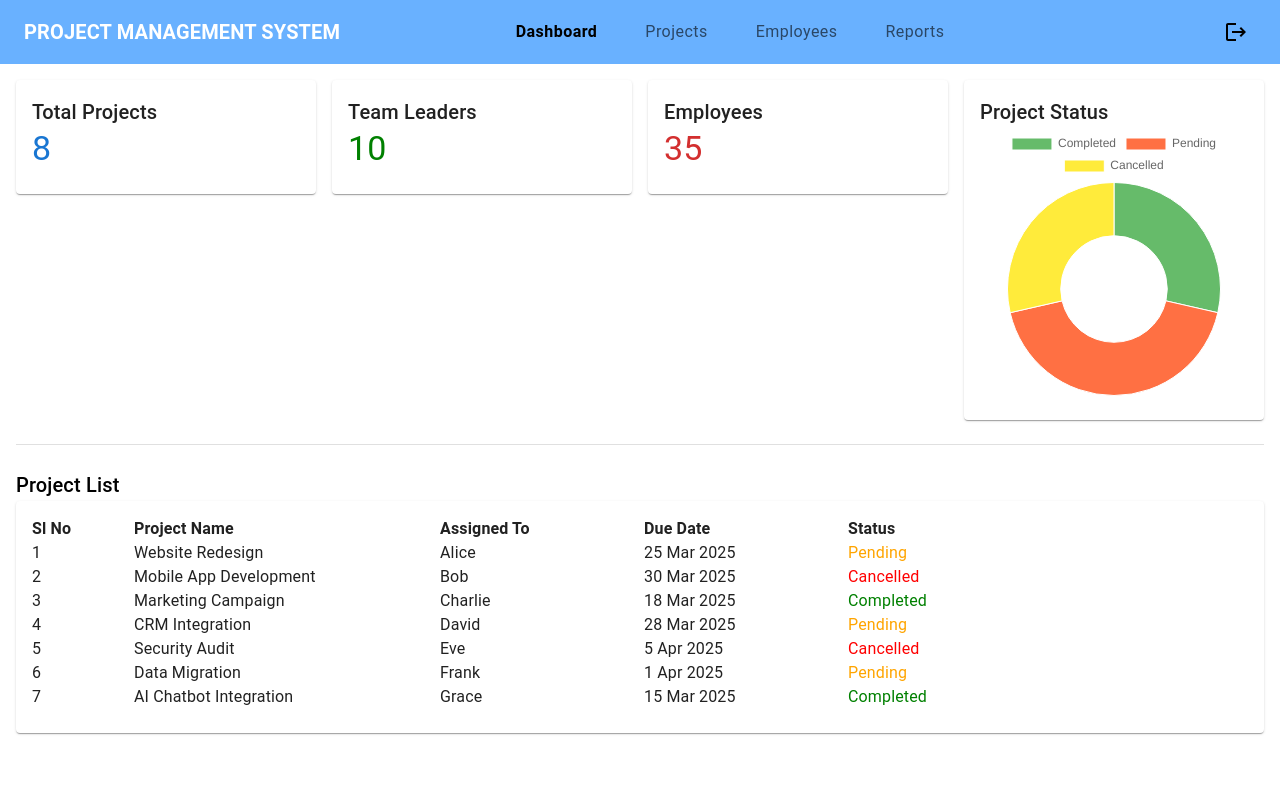
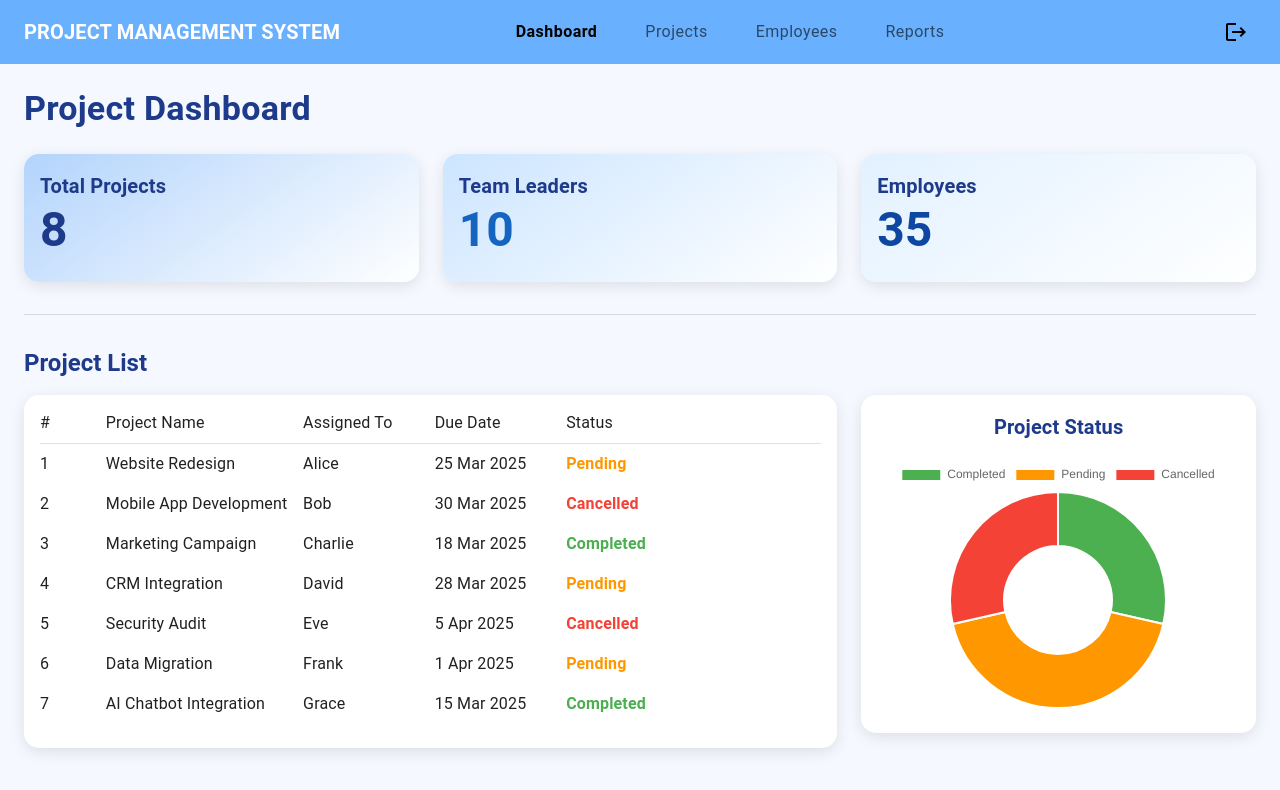
Before and after one commit to YogeshPatgar125/RDL_PMS, a React (Create React App) app in the folder frontend/: page /dashboard in a window 1280 px wide. Shown: the top 790 px of the page. Built offline with nearby package versions, Linux system fonts and the light colour scheme.

Commit message:
Dashboard chart

```diff
--- a/frontend/package.json
+++ b/frontend/package.json
@@ -18,6 +18,7 @@
     "react-dom": "^19.0.0",
     "react-router-dom": "^7.4.0",
     "react-scripts": "5.0.1",
+    "react-toastify": "^11.0.5",
     "web-vitals": "^2.1.4"
   },
   "scripts": {
--- a/frontend/src/pages/Dashboard.js
+++ b/frontend/src/pages/Dashboard.js
@@ -3,7 +3,6 @@ import { Card, CardContent, Typography, Grid, Box, Divider } from '@mui/material
 import { Doughnut } from 'react-chartjs-2';
 import { Chart as ChartJS } from 'chart.js/auto';
 import Navbar from '../components/Navbar';
-
 
 const ProjectDashboard = () => {
   const projectData = [
@@ -27,81 +26,109 @@ const ProjectDashboard = () => {
     labels: ['Completed', 'Pending', 'Cancelled'],
     datasets: [{
       data: [statuses.completed, statuses.pending, statuses.cancelled],
-      backgroundColor: ['#66bb6a', '#ff7043', '#ffeb3b'],
-      borderWidth: 1,
+      backgroundColor: ['#4caf50', '#ff9800', '#f44336'],
+      borderWidth: 2,
     }],
   };
 
   return (
     <>
       <Navbar />
-      <Box p={2}>
-        <Grid container spacing={2}>
-          <Grid item xs={12} md={3}>
-            <Card>
-              <CardContent>
-                <Typography variant="h6">Total Projects</Typography>
-                <Typography variant="h4" color="primary">8</Typography>
-              </CardContent>
-            </Card>
-          </Grid>
+      <Box p={3} sx={{ backgroundColor: '#f5f9ff', minHeight: '100vh' }}>
+        <Typography variant="h4" fontWeight="bold" color="#1e3a8a" mb={3}>
+          Project Dashboard
+        </Typography>
 
-          <Grid item xs={12} md={3}>
-            <Card>
-              <CardContent>
-                <Typography variant="h6">Team Leaders</Typography>
-                <Typography variant="h4" color="green">10</Typography>
-              </CardContent>
-            </Card>
-          </Grid>
-
-          <Grid item xs={12} md={3}>
-            <Card>
-              <CardContent>
-                <Typography variant="h6">Employees</Typography>
-                <Typography variant="h4" color="error">35</Typography>
-              </CardContent>
-            </Card>
-          </Grid>
-
-          <Grid item xs={12} md={3}>
-            <Card>
-              <CardContent>
-                <Typography variant="h6">Project Status</Typography>
-                <Doughnut data={chartData} />
-              </CardContent>
-            </Card>
-          </Grid>
+        <Grid container spacing={3}>
+          {['Total Projects', 'Team Leaders', 'Employees'].map((title, index) => (
+            <Grid item xs={12} sm={4} key={index}>
+              <Card
+                sx={{
+                  background: `linear-gradient(145deg, ${
+                    index === 0 ? '#b3d4fc' : index === 1 ? '#cce5ff' : '#e2f1ff'
+                  }, white)`,
+                  boxShadow: '0 4px 15px rgba(0, 0, 0, 0.1)',
+                  borderRadius: '15px',
+                  transition: '0.3s',
+                  '&:hover': { boxShadow: 8, transform: 'scale(1.05)' },
+                }}
+              >
+                <CardContent>
+                  <Typography variant="h6" fontWeight="bold" color="#1e3a8a">
+                    {title}
+                  </Typography>
+                  <Typography variant="h3" color={
+                    index === 0 ? '#1e3a8a' : index === 1 ? '#1565c0' : '#0d47a1'
+                  } fontWeight="bold">
+                    {index === 0 ? 8 : index === 1 ? 10 : 35}
+                  </Typography>
+                </CardContent>
+              </Card>
+            </Grid>
+          ))}
         </Grid>
 
-        <Divider sx={{ my: 3 }} />
+        <Divider sx={{ my: 4 }} />
 
-        <Typography variant="h6">Project List</Typography>
-        <Grid container spacing={2}>
-          <Grid item xs={12}>
-            <Card>
+        <Typography variant="h5" fontWeight="bold" color="#1e3a8a" sx={{ mb: 2 }}>
+          Project List
+        </Typography>
+
+        <Grid container spacing={3}>
+          <Grid item xs={12} md={8}>
+            <Card sx={{ backgroundColor: '#ffffff', borderRadius: '15px', boxShadow: '0 4px 15px rgba(0, 0, 0, 0.1)' }}>
               <CardContent>
-                <Grid container spacing={1}>
-                  <Grid item xs={1}><Typography fontWeight="bold">Sl No</Typography></Grid>
-                  <Grid item xs={3}><Typography fontWeight="bold">Project Name</Typography></Grid>
-                  <Grid item xs={2}><Typography fontWeight="bold">Assigned To</Typography></Grid>
-                  <Grid item xs={2}><Typography fontWeight="bold">Due Date</Typography></Grid>
-                  <Grid item xs={2}><Typography fontWeight="bold">Status</Typography></Grid>
+                <Grid container spacing={1} sx={{ fontWeight: 'bold', mb: 1 }}>
+                  <Grid item xs={1}><Typography>#</Typography></Grid>
+                  <Grid item xs={3}><Typography>Project Name</Typography></Grid>
+                  <Grid item xs={2}><Typography>Assigned To</Typography></Grid>
+                  <Grid item xs={2}><Typography>Due Date</Typography></Grid>
+                  <Grid item xs={2}><Typography>Status</Typography></Grid>
                 </Grid>
+                <Divider />
                 {projectData.map((project, index) => (
-                  <Grid container spacing={1} key={index}>
+                  <Grid container spacing={1} key={index} sx={{ py: 1 }}>
                     <Grid item xs={1}><Typography>{index + 1}</Typography></Grid>
                     <Grid item xs={3}><Typography>{project.name}</Typography></Grid>
                     <Grid item xs={2}><Typography>{project.assignedTo}</Typography></Grid>
                     <Grid item xs={2}><Typography>{project.dueDate}</Typography></Grid>
                     <Grid item xs={2}>
-                      <Typography color={
-                        project.status === 'Completed' ? 'green' :
-                        project.status === 'Cancelled' ? 'red' : 'orange'
-                      }>{project.status}</Typography>
+                      <Typography fontWeight="bold" color={
+                        project.status === 'Completed' ? '#4caf50' :
+                        project.status === 'Cancelled' ? '#f44336' : '#ff9800'
+                      }>
+                        {project.status}
+                      </Typography>
                     </Grid>
                   </Grid>
                 ))}
+              </CardContent>
+            </Card>
+          </Grid>
+
+          <Grid item xs={12} md={4}>
+            <Card
+              sx={{
+                backgroundColor: '#ffffff',
+                borderRadius: '15px',
+                boxShadow: '0 4px 15px rgba(0, 0, 0, 0.1)',
+                display: 'flex',
+                justifyContent: 'center',
+                alignItems: 'center',
+              }}
+            >
+              <CardContent sx={{ width: '100%', height: '100%', p: 2 }}>
+                <Typography variant="h6" fontWeight="bold" align="center" color="#1e3a8a" sx={{ mb: 2 }}>
+                  Project Status
+                </Typography>
+                <Doughnut
+                  data={chartData}
+                  options={{
+                    maintainAspectRatio: false,
+                    responsive: true,
+                  }}
+                  style={{ maxHeight: '250px' }}
+                />
               </CardContent>
             </Card>
           </Grid>
```
